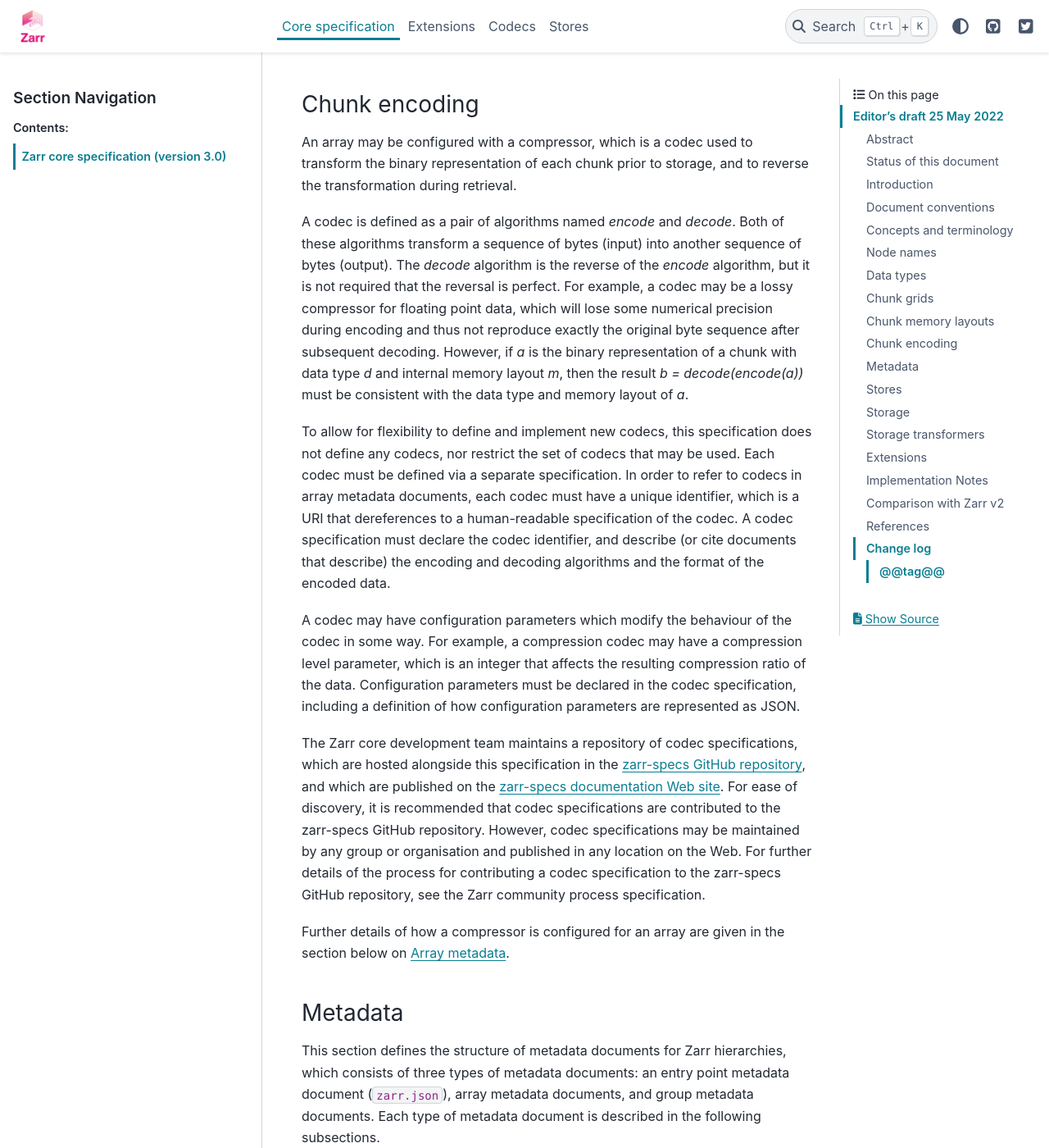
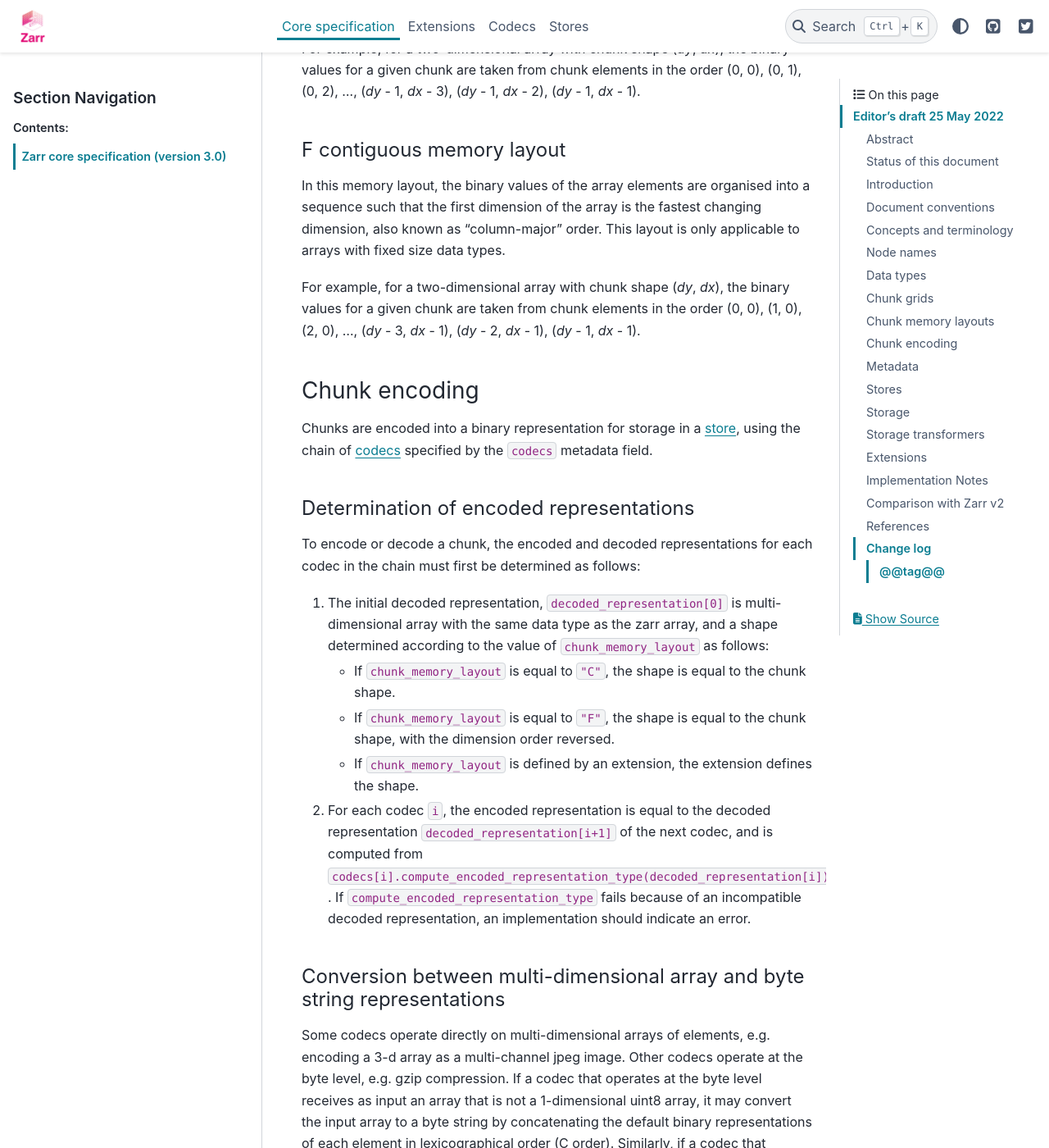
Before and after one commit to zarr-developers/zarr-specs, a Sphinx documentation site: the page built from docs/core/v3.0.rst, in a window 1280 px wide and 1400 px high, scrolled down 15531 px. Shown: the whole window at 82% size. Built offline with Sphinx 7.4.7 and the PyData theme 0.15.4, drawn with Linux system fonts in a browser that asks for light colours; some of the changed text lies outside the part shown.

Commit message:
Support a list of `codecs` in place of a single `compressor` field

```diff
--- a/docs/core/v3.0.rst
+++ b/docs/core/v3.0.rst
@@ -361,29 +361,41 @@ conceptual model underpinning the Zarr format.
     ordering of elements_, but extensions may define other
     memory layouts.
 
-.. _compressor:
-.. _compressors:
-
-*Compressor*
-
-    An array_ may be associated with a compressor, which is a codec_
-    that transforms the binary representation of a chunk_ in some way,
-    usually to reduce data size.
-
 .. _codec:
 .. _codecs:
 
 *Codec*
 
-    A codec is a pair of algorithms which transform binary data in
-    some way and are used to encode and decode chunks_. This
-    specification defines a codec interface which comprises
-    a pair of operations, one to perform the transformation (encode),
-    the other to reverse the transformation (decode). This
-    specification only considers the case where a codec is used as a
-    compressor_, but extensions may extend the chunk encoding
-    process, for example, to add support for one or more filter codecs
-    to be applied prior to compression.
+    An array_ may be associated with a list of *codecs*.  Each codec specifies a
+    bidirectional transform (an *encode* transform and a *decode* transform).
+
+    Each codec has an *encoded representation* and a *decoded representation*;
+    each of these two representations are defined to be either:
+
+    - a multi-dimensional array of some shape and data type, or
+    - a byte string.
+
+    Logically, a codec ``c`` must define three properties:
+
+    - ``c.compute_encoded_representation_type(decoded_representation_type)``, a
+      procedure that determines the encoded representation based on the decoded
+      representation and any codec parameters.  In the case of a decoded
+      representation that is a multi-dimensional array, the shape and data type
+      of the encoded representation must be computable based only on the shape
+      and data type, but not the actual element values, of the encoded
+      representation.  If the ``decoded_representation_type`` is not supported,
+      this algorithm must fail with an error.
+
+    - ``c.encode(decoded_value)``, a procedure that computes the encoded
+      representation, and is used when writing an array.
+
+    - ``c.decode(encoded_value, decoded_representation_type)``, a procedure that
+      computes the decoded representation, and is used when reading an array.
+
+    If more than one codec is specified for an array, each codec is applied
+    sequentially; when encoding, the encoded output of codec ``i`` serves as the
+    decoded input of codec ``i+1``, and similarly when decoding, the decoded
+    output of codec ``i+1`` serves as the encoded input to codec ``i``.
 
 .. _metadata document:
 .. _metadata documents:
@@ -394,7 +406,7 @@ conceptual model underpinning the Zarr format.
     which is a machine-readable document containing essential
     processing information about the node. For example, an array_
     metadata document will specify the number of dimensions_, shape_,
-    `data type`_, grid_, `memory layout`_ and compressor_ for that
+    `data type`_, grid_, `memory layout`_ and codec_ for that
     array_.
 
     Groups can have a optional metadata document which provide extra
@@ -757,21 +769,104 @@ elements in the order (0, 0), (1, 0), (2, 0), ..., (`dy` - 3, `dx` -
 Chunk encoding
 ==============
 
-An array may be configured with a compressor, which is a codec used to
-transform the binary representation of each chunk prior to storage,
-and to reverse the transformation during retrieval.
-
-A codec is defined as a pair of algorithms named *encode* and
-*decode*. Both of these algorithms transform a sequence of bytes
-(input) into another sequence of bytes (output). The *decode*
-algorithm is the reverse of the *encode* algorithm, but it is not
-required that the reversal is perfect. For example, a codec may be a
-lossy compressor for floating point data, which will lose some
-numerical precision during encoding and thus not reproduce exactly the
-original byte sequence after subsequent decoding. However, if *a* is
-the binary representation of a chunk with data type *d* and internal
-memory layout *m*, then the result *b = decode(encode(a))* must be
-consistent with the data type and memory layout of *a*.
+Chunks are encoded into a binary representation for storage in a store_, using
+the chain of codecs_ specified by the ``codecs`` metadata field.
+
+Determination of encoded representations
+----------------------------------------
+
+To encode or decode a chunk, the encoded and decoded representations for each
+codec in the chain must first be determined as follows:
+
+1. The initial decoded representation, ``decoded_representation[0]`` is
+   multi-dimensional array with the same data type as the zarr array, and a
+   shape determined according to the value of ``chunk_memory_layout`` as
+   follows:
+
+   - If ``chunk_memory_layout`` is equal to ``"C"``, the shape is equal to the
+     chunk shape.
+   - If ``chunk_memory_layout`` is equal to ``"F"``, the shape is equal to the
+     chunk shape, with the dimension order reversed.
+   - If ``chunk_memory_layout`` is defined by an extension, the extension
+     defines the shape.
+
+2. For each codec ``i``, the encoded representation is equal to the decoded
+   representation ``decoded_representation[i+1]`` of the next codec, and is
+   computed from
+   ``codecs[i].compute_encoded_representation_type(decoded_representation[i])``.
+   If ``compute_encoded_representation_type`` fails because of an incompatible
+   decoded representation, an implementation should indicate an error.
+
+.. _default-array-byte-string-conversion:
+
+Conversion between multi-dimensional array and byte string representations
+--------------------------------------------------------------------------
+
+Some codecs operate directly on multi-dimensional arrays of elements,
+e.g. encoding a 3-d array as a multi-channel jpeg image.  Other codecs operate
+at the byte level, e.g. gzip compression.  If a codec that operates at the byte
+level receives as input an array that is not a 1-dimensional uint8 array, it may
+convert the input array to a byte string by concatenating the default binary
+representations of each element in lexicographical order (C order).  Similarly,
+if a codec that expects a multi-dimensional array as input instead receives a
+byte string, it may decode each element in lexicographical order according to
+the default binary representation of each element.
+
+Encoding procedure
+------------------
+
+Based on the computed ``decoded_representations`` list, a chunk is encoded using
+the following procedure:
+
+1. The chunk array ``A`` (with a shape equal to the chunk shape, and data type
+   equal to the zarr array data type) is logically transformed into the initial
+   *encoded chunk* ``EC[0]`` of the type specified by
+   ``decoded_representation[0]`` according to the ``chunk_memory_layout`` as
+   follows:
+
+   - If ``chunk_memory_layout`` is equal to ``"C"``, ``EC[0]`` equals ``A`` (no
+     transformation).
+   - If ``chunk_memory_layout`` is equal to ``"F"``, the dimension order is reversed.
+   - If ``chunk_memory_layout`` is defined by an extension, the extension
+     defines the transformation to perform.
+
+2. For each codec ``codecs[i]`` in ``codecs``, ``EC[i+1] :=
+   codecs[i].encode(EC[i])``.
+
+3. The final encoded chunk representation ``EC_final`` is always a byte string.
+   If ``EC[codecs.length]`` is a byte string, then ``EC_final :=
+   EC[codecs.length]``.  Otherwise, ``EC_final`` is
+   :ref:`converted<default-array-byte-string-conversion>` from
+   ``EC[codecs.length]``.
+
+4. ``EC_final`` is written to the store_.
+
+Decoding procedure
+------------------
+
+Based on the computed ``decoded_representations`` list, a chunk is encoded using
+the following procedure:
+
+1. The encoded chunk representation ``EC_final`` is read from the store_.
+
+2. If ``codecs[codecs.length]`` is a byte string, ``EC[codecs.length] :=
+   EC_final``.  Otherwise, ``EC[codecs.length]`` is
+   :ref:`converted<default-array-byte-string-conversion>` from ``EC_final``.
+
+3. For each codec ``codecs[i]`` in ``codecs``, iterating in reverse order,
+   ``EC[i] := codecs[i].decode(EC[i+1], decoded_representation[i])``.
+
+4. The chunk array ``A`` is computed from ``EC[0]`` according to the
+   ``chunk_memory_layout`` as follows:
+
+   - If ``chunk_memory_layout`` is equal to ``"C"``, ``A`` equals ``EC[0]`` (no
+     transformation).
+   - If ``chunk_memory_layout`` is equal to ``"F"``, the dimension order is reversed.
+   - If ``chunk_memory_layout`` is defined by an extension, the extension
+     defines the transformation to perform.
+
+Specifying codecs
+-----------------
 
 To allow for flexibility to define and implement new codecs, this
 specification does not define any codecs, nor restrict the set of
@@ -802,9 +897,8 @@ on the Web. For further details of the process for contributing a
 codec specification to the zarr-specs GitHub repository, see the Zarr
 community process specification.
 
-Further details of how a compressor is configured for an array are
-given in the section below on `Array metadata`_.
-
+Further details of how codecs are configured for an array are given in the
+section below on `Array metadata`_.
 
 Metadata
 ========
@@ -1067,19 +1161,19 @@ following mandatory names:
     (See https://github.com/zarr-developers/zarr-specs/issues/72.)
 
 
-The following names are optional:
-
-``compressor``
-^^^^^^^^^^^^^^
-
-    Specifies a codec to be used for encoding and decoding chunks. The
-    value must be an object containing the name ``codec`` whose value
-    is a URI that identifies a codec and dereferences to a human-readable
-    representation of the codec specification. The codec
-    object may also contain a ``configuration`` object which consists of the
-    parameter names and values as defined by the corresponding codec
-    specification. When the ``compressor`` name is absent, this means that no
-    compressor is used.
+The following members are optional:
+
+``codecs``
+^^^^^^^^^^
+
+    Specifies a list of codecs to be used for encoding and decoding chunks. The
+    value must be an array of objects, each object containing a member with
+    ``type`` whose value is a URI that identifies a codec and dereferences to a
+    human-readable representation of the codec specification. The codec object
+    may also contain a ``configuration`` object which consists of the parameter
+    names and values as defined by the corresponding codec specification. An
+    absent ``codecs`` member is equivalent to specifying an empty list of
+    codecs.
 
 ``storage_transformers``
 ^^^^^^^^^^^^^^^^^^^^^^^^
@@ -1116,12 +1210,12 @@ compressed using gzip compression prior to storage::
             "separator" : "/"
         },
         "chunk_memory_layout": "C",
-        "compressor": {
-            "codec": "https://purl.org/zarr/spec/codec/gzip/1.0",
+        "codecs": [{
+            "type": "https://purl.org/zarr/spec/codec/gzip/1.0",
             "configuration": {
                 "level": 1
             }
-        },
+        }],
         "fill_value": "NaN",
         "extensions": [],
         "attributes": {
@@ -1147,12 +1241,12 @@ chunking as above, but using an extension data type::
             "separator" : "/"
         },
         "chunk_memory_layout": "C",
-        "compressor": {
-            "codec": "https://purl.org/zarr/spec/codec/gzip/1.0",
+        "codecs": [{
+            "type": "https://purl.org/zarr/spec/codec/gzip/1.0",
             "configuration": {
                 "level": 1
             }
-        },
+        }],
         "fill_value": null,
         "extensions": [],
         "attributes": {}
@@ -1163,7 +1257,7 @@ chunking as above, but using an extension data type::
    ``dtype`` has been renamed to ``data_type``,
    ``chunks`` has been renamed to ``chunk_grid``,
    ``order`` has been renamed to ``chunk_memory_layout``,
-   ``filters`` has been removed,
+   the separate ``filters`` and ``compressor`` fields been combined into the single ``codecs`` field,
    ``zarr_format`` has been removed,
 
 
```
Also changed, not shown: docs/codecs.rst (+7 -8 lines).
